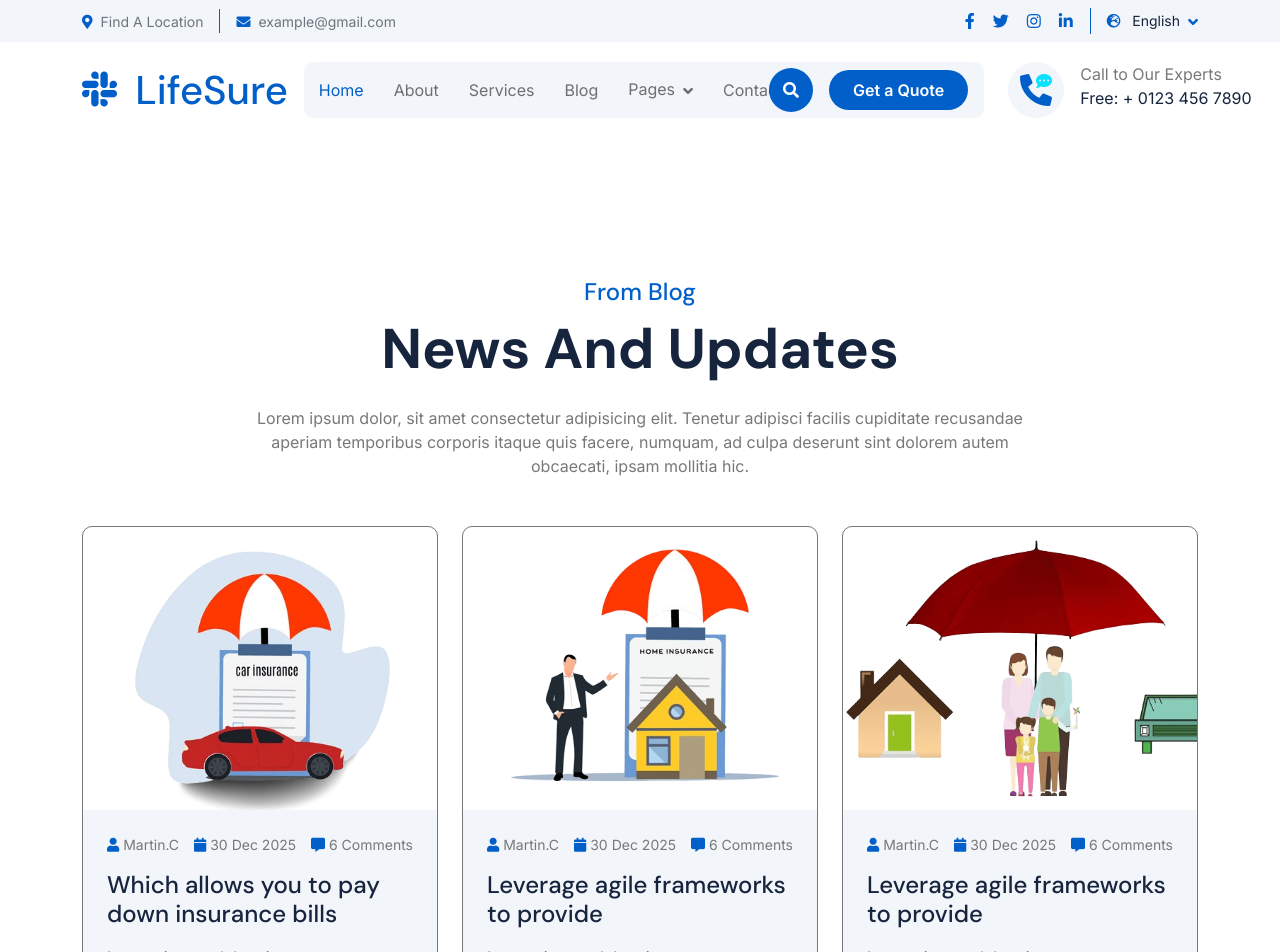
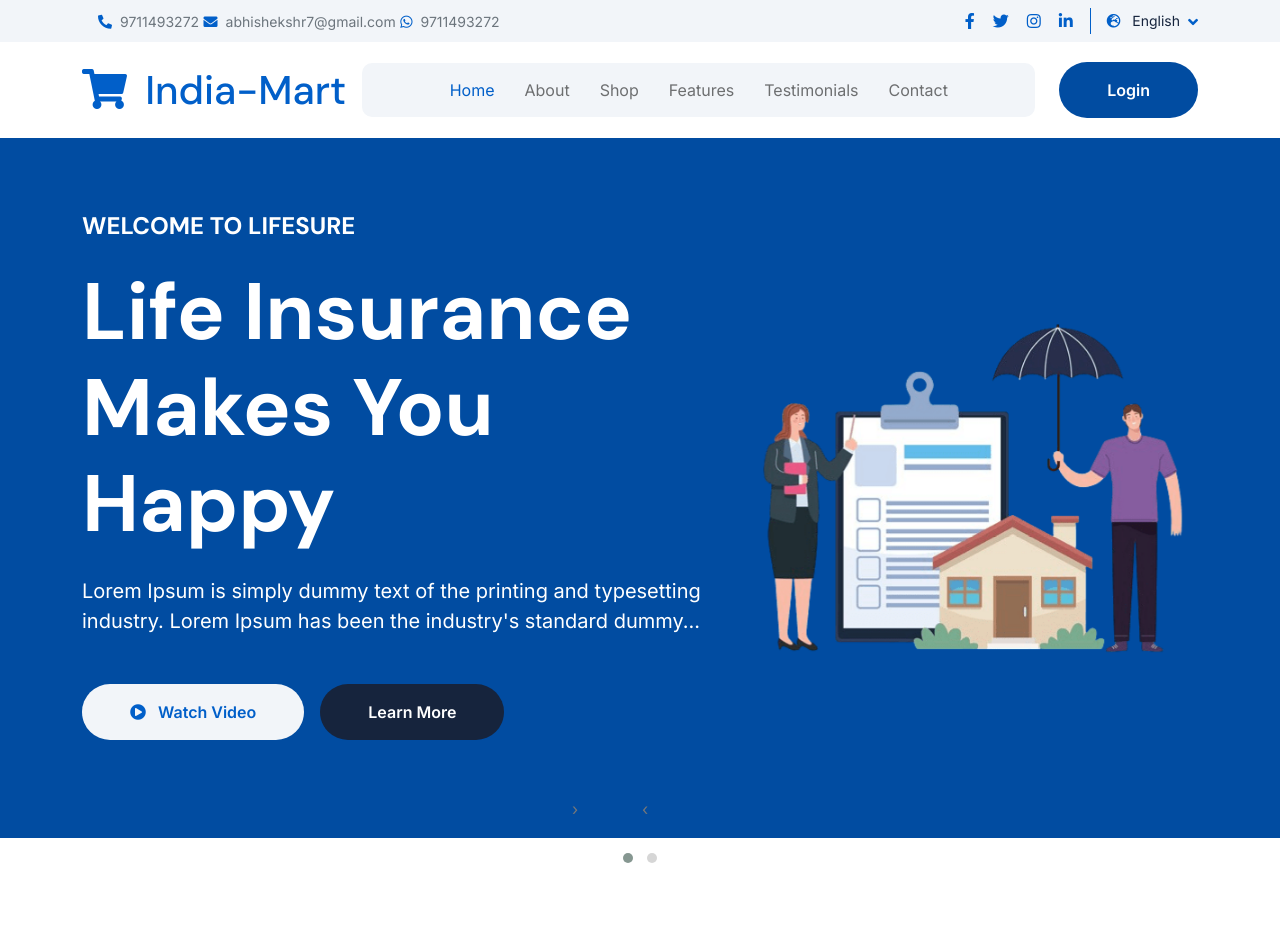
Before and after one commit to 2249abhi/react, a React (Create React App) app in the folder ecom/: page / in a window 1280 px wide. Shown: the top 952 px of the page. Built offline with nearby package versions, Linux system fonts and the light colour scheme.

Commit message:
added react-owl-carousel package and upated slider pages

```diff
--- a/ecom/package.json
+++ b/ecom/package.json
@@ -8,6 +8,7 @@
     "@testing-library/user-event": "^13.5.0",
     "react": "^18.3.1",
     "react-dom": "^18.3.1",
+    "react-owl-carousel": "^2.3.3",
     "react-router-dom": "^6.27.0",
     "react-scripts": "5.0.1",
     "web-vitals": "^2.1.4"
--- a/ecom/public/css/style.css
+++ b/ecom/public/css/style.css
@@ -129,7 +129,7 @@
 .nav-bar {
     background: var(--bs-white);
     transition: 1s;
-    min-height: 140px;
+    /* min-height: 140px; */
 }
 
 .navbar-light .navbar-brand img {
--- a/ecom/src/Pages/Components/Navbar.jsx
+++ b/ecom/src/Pages/Components/Navbar.jsx
@@ -1,19 +1,19 @@
 import React from 'react'
+import { Link, NavLink } from 'react-router-dom'
 
 export default function Navbar() {
     return (
         <>
             {/* <!-- Topbar Start --> */}
-            <div className="container-fluid topbar px-0 px-lg-4 bg-light py-2 d-none d-lg-block">
+            <div className="container-fluid topbar px-0 px-lg-4 bg-light py-2">
                 <div className="container">
                     <div className="row gx-0 align-items-center">
                         <div className="col-lg-8 text-center text-lg-start mb-lg-0">
                             <div className="d-flex flex-wrap">
-                                <div className="border-end border-primary pe-3">
-                                    <a href="#" className="text-muted small"><i className="fas fa-map-marker-alt text-primary me-2"></i>Find A Location</a>
-                                </div>
                                 <div className="ps-3">
-                                    <a href="mailto:example@gmail.com" className="text-muted small"><i className="fas fa-envelope text-primary me-2"></i>example@gmail.com</a>
+                                    <a href="tel:+919711493272" className="text-muted small"><i className="fas fa-phone-alt text-primary me-2"></i>9711493272</a>&nbsp;
+                                    <a href="mailto:abhishekshr7@gmail.com" className="text-muted small"><i className="fas fa-envelope text-primary me-2"></i>abhishekshr7@gmail.com</a>&nbsp;
+                                    <a href="http://wa.me/+919711493272" className="text-muted small"><i className="fab fa-whatsapp text-primary me-2"></i>9711493272</a>
                                 </div>
                             </div>
                         </div>
@@ -47,7 +47,7 @@ export default function Navbar() {
                 <div className="container">
                     <nav className="navbar navbar-expand-lg navbar-light">
                         <a href="#" className="navbar-brand p-0">
-                            <h1 className="text-primary mb-0"><i className="fab fa-slack me-2"></i> LifeSure</h1>
+                            <h1 className="text-primary mb-0"><i className="fas fa-shopping-cart me-2"></i> India-Mart</h1>
                             {/* <!-- <img src="img/logo.png" alt="Logo"> --> */}
                         </a>
                         <button className="navbar-toggler" type="button" data-bs-toggle="collapse" data-bs-target="#navbarCollapse">
@@ -55,11 +55,12 @@ export default function Navbar() {
                         </button>
                         <div className="collapse navbar-collapse" id="navbarCollapse">
                             <div className="navbar-nav mx-0 mx-lg-auto">
-                                <a href="index.html" className="nav-item nav-link active">Home</a>
-                                <a href="about.html" className="nav-item nav-link">About</a>
-                                <a href="service.html" className="nav-item nav-link">Services</a>
-                                <a href="blog.html" className="nav-item nav-link">Blog</a>
-                                <div className="nav-item dropdown">
+                                <NavLink to="/" className="nav-item nav-link">Home</NavLink>
+                                <NavLink to="/about" className="nav-item nav-link">About</NavLink>
+                                <NavLink to="/shop" className="nav-item nav-link">Shop</NavLink>
+                                <NavLink to="/features" className="nav-item nav-link">Features</NavLink>
+                                <NavLink to="/testimonials" className="nav-item nav-link">Testimonials</NavLink>
+                                {/* <div className="nav-item dropdown">
                                     <a href="#" className="nav-link" data-bs-toggle="dropdown">
                                         <span className="dropdown-toggle">Pages</span>
                                     </a>
@@ -70,25 +71,16 @@ export default function Navbar() {
                                         <a href="FAQ.html" className="dropdown-item">FAQs</a>
                                         <a href="404.html" className="dropdown-item">404 Page</a>
                                     </div>
-                                </div>
-                                <a href="contact.html" className="nav-item nav-link">Contact</a>
-                                <div className="nav-btn px-3">
+                                </div> */}
+                                <NavLink to="/contactus" className="nav-item nav-link">Contact</NavLink>
+                                {/* <div className="nav-btn px-3">
                                     <button className="btn-search btn btn-primary btn-md-square rounded-circle flex-shrink-0" data-bs-toggle="modal" data-bs-target="#searchModal"><i className="fas fa-search"></i></button>
                                     <a href="#" className="btn btn-primary rounded-pill py-2 px-4 ms-3 flex-shrink-0"> Get a Quote</a>
-                                </div>
+                                </div> */}
                             </div>
                         </div>
                         <div className="d-none d-xl-flex flex-shrink-0 ps-4">
-                            <a href="#" className="btn btn-light btn-lg-square rounded-circle position-relative wow tada" data-wow-delay=".9s">
-                                <i className="fa fa-phone-alt fa-2x"></i>
-                                <div className="position-absolute" style={{top:"7px",right:"12px"}}>
-                                    <span><i className="fa fa-comment-dots text-secondary"></i></span>
-                                </div>
-                            </a>
-                            <div className="d-flex flex-column ms-3">
-                                <span>Call to Our Experts</span>
-                                <a href="tel:+ 0123 456 7890"><span className="text-dark">Free: + 0123 456 7890</span></a>
-                            </div>
+                            <NavLink to="/" className='btn btn-primary rounded-pill py-3 px-5'>Login</NavLink>
                         </div>
                     </nav>
                 </div>
--- a/ecom/src/Pages/Components/ProductSlider.jsx
+++ b/ecom/src/Pages/Components/ProductSlider.jsx
@@ -1,4 +1,7 @@
 import React from 'react'
+import OwlCarousel from 'react-owl-carousel';
+import 'owl.carousel/dist/assets/owl.carousel.css';
+import 'owl.carousel/dist/assets/owl.theme.default.css';
 
 export default function ProductSlider() {
   return (
@@ -12,7 +15,8 @@ export default function ProductSlider() {
                     </p>
                 </div>
                 <div className="row g-4 justify-content-center">
-                    <div className="col-lg-6 col-xl-4 wow fadeInUp" data-wow-delay="0.2s">
+                <OwlCarousel className="owl-theme" loop margin={10} nav items={3}>
+                    <div className="header-carousel-item bg-primary" data-wow-delay="0.2s">
                         <div className="blog-item" style={{border:"1px solid"}}>
                             <div className="blog-img">
                                 <img src="img/blog-1.png" className="img-fluid rounded-top w-100" alt=""/>
@@ -30,7 +34,7 @@ export default function ProductSlider() {
                             </div>
                         </div>
                     </div>
-                    <div className="col-lg-6 col-xl-4 wow fadeInUp" data-wow-delay="0.4s">
+                    <div className="header-carousel-item bg-primary" data-wow-delay="0.4s">
                         <div className="blog-item"  style={{border:"1px solid"}}>
                             <div className="blog-img">
                                 <img src="img/blog-2.png" className="img-fluid rounded-top w-100" alt=""/>
@@ -47,7 +51,7 @@ export default function ProductSlider() {
                             </div>
                         </div>
                     </div>
-                    <div className="col-lg-6 col-xl-4 wow fadeInUp" data-wow-delay="0.6s">
+                    <div className="header-carousel-item bg-primary" data-wow-delay="0.6s">
                         <div className="blog-item"  style={{border:"1px solid"}}>
                             <div className="blog-img">
                                 <img src="img/blog-3.png" className="img-fluid rounded-top w-100" alt=""/>
@@ -64,6 +68,7 @@ export default function ProductSlider() {
                             </div>
                         </div>
                     </div>
+                </OwlCarousel>
                 </div>
             </div>
         </div>
--- a/ecom/src/Pages/Components/Testimonials.jsx
+++ b/ecom/src/Pages/Components/Testimonials.jsx
@@ -1,22 +1,26 @@
 import React from 'react'
+import OwlCarousel from 'react-owl-carousel';
+import 'owl.carousel/dist/assets/owl.carousel.css';
+import 'owl.carousel/dist/assets/owl.theme.default.css';
 
 export default function Testimonials() {
     return (
         <>
             <div className="container-fluid testimonial pb-5">
                 <div className="container pb-5">
-                <div className="text-center mx-auto pb-5 wow fadeInUp" data-wow-delay="0.2s" style={{maxWidth: "800px"}}>
+                    <div className="text-center mx-auto pb-5 wow fadeInUp" data-wow-delay="0.2s" style={{ maxWidth: "800px" }}>
                         <h4 className="text-primary">Testimonial</h4>
                         <h1 className="display-4 mb-4">What Our Customers Are Saying</h1>
                         <p className="mb-0">Lorem ipsum dolor, sit amet consectetur adipisicing elit. Tenetur adipisci facilis cupiditate recusandae aperiam temporibus corporis itaque quis facere, numquam, ad culpa deserunt sint dolorem autem obcaecati, ipsam mollitia hic.
                         </p>
                     </div>
-                <div className="owl-carousel testimonial-carousel wow fadeInUp" data-wow-delay="0.2s">
+                    <div className="testimonial-carousel wow fadeInUp" data-wow-delay="0.2s">
+                        <OwlCarousel className='owl-theme' loop margin={10} nav items={2}>
                             <div className="testimonial-item bg-light rounded">
                                 <div className="row g-0">
                                     <div className="col-4  col-lg-4 col-xl-3">
                                         <div className="h-100">
-                                    <img src="img/testimonial-1.jpg" className="img-fluid h-100 rounded" style={{objectFit: "cover"}} alt=""/>
+                                            <img src="img/testimonial-1.jpg" className="img-fluid h-100 rounded" style={{ objectFit: "cover" }} alt="" />
                                         </div>
                                     </div>
                                     <div className="col-8 col-lg-8 col-xl-9">
@@ -40,7 +44,7 @@ export default function Testimonials() {
                                 <div className="row g-0">
                                     <div className="col-4  col-lg-4 col-xl-3">
                                         <div className="h-100">
-                                    <img src="img/testimonial-2.jpg" className="img-fluid h-100 rounded" style={{objectFit: "cover"}} alt=""/>
+                                            <img src="img/testimonial-2.jpg" className="img-fluid h-100 rounded" style={{ objectFit: "cover" }} alt="" />
                                         </div>
                                     </div>
                                     <div className="col-8 col-lg-8 col-xl-9">
@@ -64,7 +68,7 @@ export default function Testimonials() {
                                 <div className="row g-0">
                                     <div className="col-4  col-lg-4 col-xl-3">
                                         <div className="h-100">
-                                    <img src="img/testimonial-3.jpg" className="img-fluid h-100 rounded" style={{objectFit: "cover"}} alt=""/>
+                                            <img src="img/testimonial-3.jpg" className="img-fluid h-100 rounded" style={{ objectFit: "cover" }} alt="" />
                                         </div>
                                     </div>
                                     <div className="col-8 col-lg-8 col-xl-9">
@@ -84,6 +88,7 @@ export default function Testimonials() {
                                     </div>
                                 </div>
                             </div>
+                        </OwlCarousel>
                     </div>
                 </div>
             </div>
--- a/ecom/src/Pages/HomePage.jsx
+++ b/ecom/src/Pages/HomePage.jsx
@@ -1,12 +1,16 @@
 import React from 'react'
 import ProductSlider from './Components/ProductSlider'
 import ProductComponent from './Components/ProductComponent'
+import OwlCarousel from 'react-owl-carousel';
+import 'owl.carousel/dist/assets/owl.carousel.css';
+import 'owl.carousel/dist/assets/owl.theme.default.css';
 
 export default function HomePage() {
     return (
         <>
             {/* <!-- Carousel Start --> */}
-        <div className="header-carousel owl-carousel">
+            <div className="header-carousel">
+                <OwlCarousel className="owl-theme" loop margin={10} nav items={1}>
                     <div className="header-carousel-item bg-primary">
                         <div className="carousel-caption">
                             <div className="container">
@@ -24,8 +28,8 @@ export default function HomePage() {
                                         </div>
                                     </div>
                                     <div className="col-lg-5 animated fadeInRight">
-                                <div className="calrousel-img" style={{objectFit: "cover"}}>
-                                    <img src="img/carousel-2.png" className="img-fluid w-100" alt=""/>
+                                        <div className="calrousel-img" style={{ objectFit: "cover" }}>
+                                            <img src="img/carousel-2.png" className="img-fluid w-100" alt="" />
                                         </div>
                                     </div>
                                 </div>
@@ -38,7 +42,7 @@ export default function HomePage() {
                                 <div className="row gy-4 gy-lg-0 gx-0 gx-lg-5 align-items-center">
                                     <div className="col-lg-5 animated fadeInLeft">
                                         <div className="calrousel-img">
-                                    <img src="img/carousel-2.png" className="img-fluid w-100" alt=""/>
+                                            <img src="img/carousel-2.png" className="img-fluid w-100" alt="" />
                                         </div>
                                     </div>
                                     <div className="col-lg-7 animated fadeInRight">
@@ -57,10 +61,11 @@ export default function HomePage() {
                             </div>
                         </div>
                     </div>
+                </OwlCarousel>
             </div>
             {/* <!-- Carousel End --> */}
-        <ProductSlider/>
-        <ProductComponent/>
+            <ProductSlider />
+            <ProductComponent />
         </>
     )
 }
--- a/ecom/src/Pages/TestimonialsPage.jsx
+++ b/ecom/src/Pages/TestimonialsPage.jsx
@@ -1,5 +1,5 @@
 import React from 'react'
-import Testimonials from './Components/AboutUs'
+import Testimonials from './Components/Testimonials'
 import HeroSection from './Components/HeroSection'
 import Features from './Components/Features'
 import Banner from './Components/Banner'
```
Also changed, not shown: 1 other file (tests, documents, lock files or other folders). Lines whose indentation alone changed are shown as unchanged.
